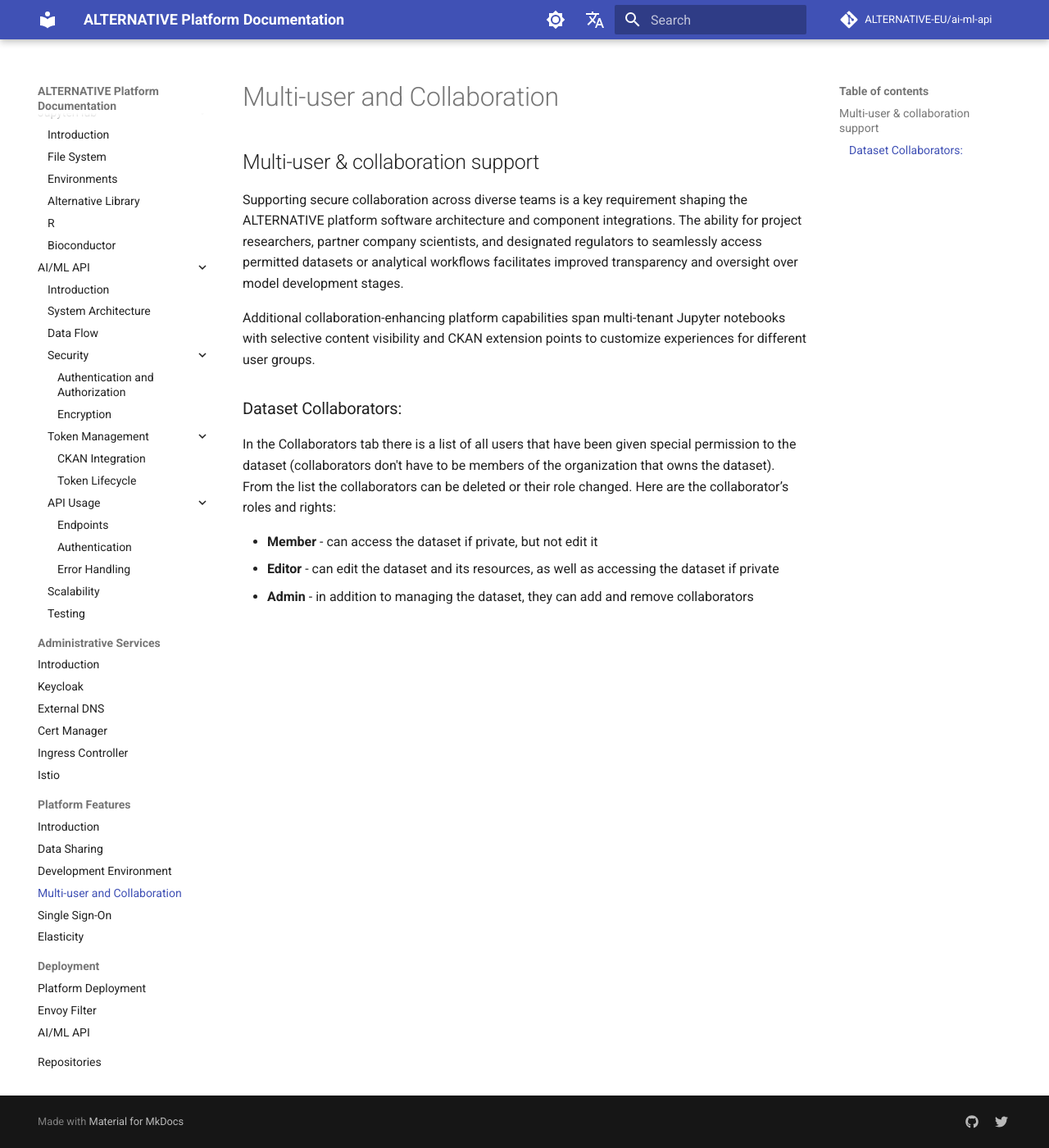
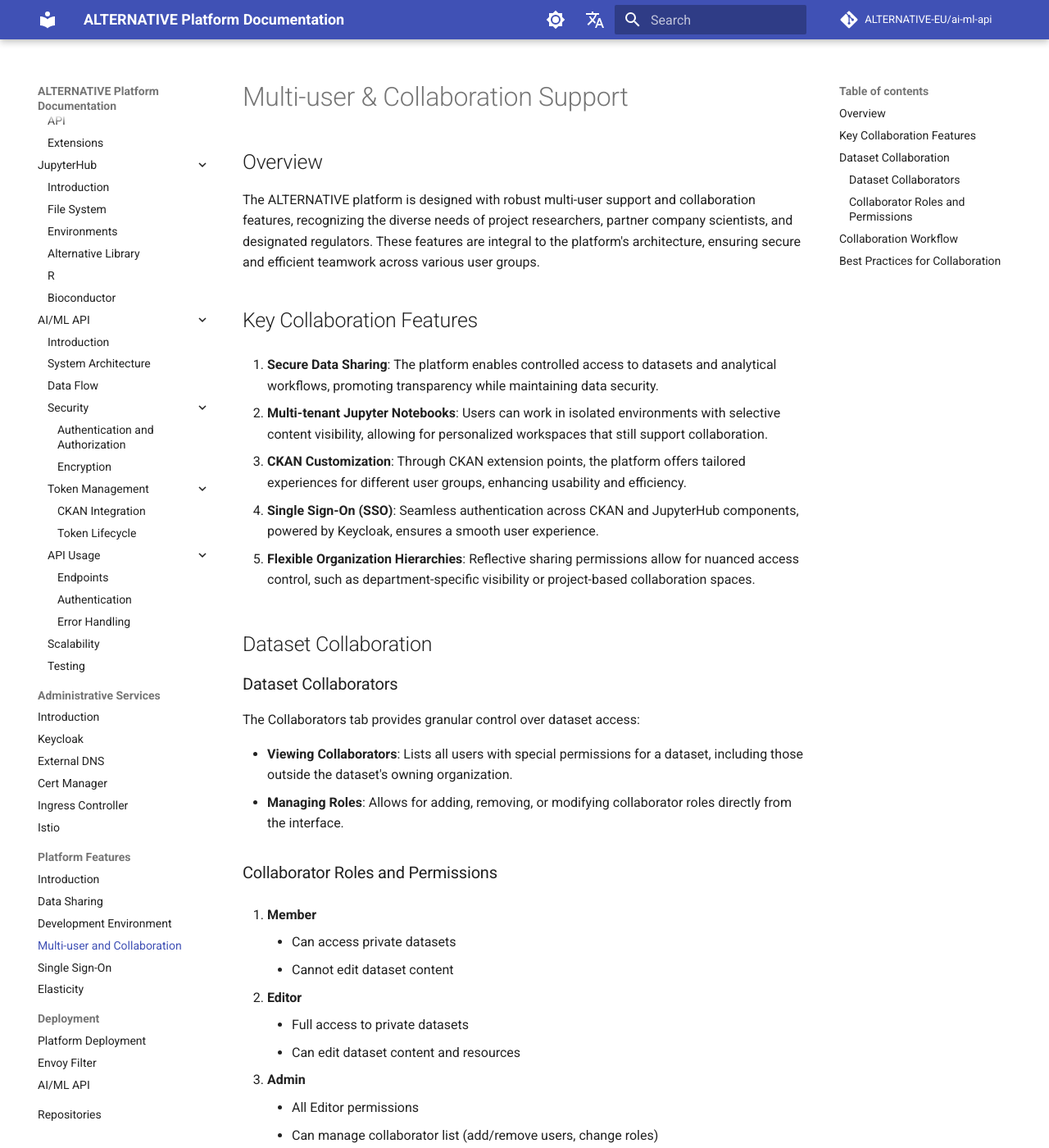
Before and after one commit to ALTERNATIVE-EU/alternative.github.io, an MkDocs documentation site: the page built from docs/docs/features/multi-user-and-collaboration.md, in a window 1280 px wide and 1400 px high. Shown: the whole window at 82% size. Built offline with MkDocs 1.6.1 and Material for MkDocs 9.7.7, drawn with Linux system fonts in a browser that asks for light colours; comment, search, counter and statistics services are not loaded; some of the changed text lies outside the part shown.

Commit message:
Multi user and collaboration improvements

```diff
--- a/docs/docs/features/multi-user-and-collaboration.md
+++ b/docs/docs/features/multi-user-and-collaboration.md
@@ -1,13 +1,55 @@
-## Multi-user & collaboration support
+# Multi-user & Collaboration Support
 
-Supporting secure collaboration across diverse teams is a key requirement shaping the ALTERNATIVE platform software architecture and component integrations. The ability for project researchers, partner company scientists, and designated regulators to seamlessly access permitted datasets or analytical workflows facilitates improved transparency and oversight over model development stages.
+## Overview
 
-Additional collaboration-enhancing platform capabilities span multi-tenant Jupyter notebooks with selective content visibility and CKAN extension points to customize experiences for different user groups.
+The ALTERNATIVE platform is designed with robust multi-user support and collaboration features, recognizing the diverse needs of project researchers, partner company scientists, and designated regulators. These features are integral to the platform's architecture, ensuring secure and efficient teamwork across various user groups.
 
-### Dataset Collaborators:
+## Key Collaboration Features
 
-In the Collaborators tab there is a list of all users that have been given special permission to the dataset (collaborators don't have to be members of the organization that owns the dataset). From the list the collaborators can be deleted or their role changed. Here are the collaborator’s roles and rights:
+1. **Secure Data Sharing**: The platform enables controlled access to datasets and analytical workflows, promoting transparency while maintaining data security.
 
-- **Member** - can access the dataset if private, but not edit it
-- **Editor** - can edit the dataset and its resources, as well as accessing the dataset if private
-- **Admin** - in addition to managing the dataset, they can add and remove collaborators
+2. **Multi-tenant Jupyter Notebooks**: Users can work in isolated environments with selective content visibility, allowing for personalized workspaces that still support collaboration.
+
+3. **CKAN Customization**: Through CKAN extension points, the platform offers tailored experiences for different user groups, enhancing usability and efficiency.
+
+4. **Single Sign-On (SSO)**: Seamless authentication across CKAN and JupyterHub components, powered by Keycloak, ensures a smooth user experience.
+
+5. **Flexible Organization Hierarchies**: Reflective sharing permissions allow for nuanced access control, such as department-specific visibility or project-based collaboration spaces.
+
+## Dataset Collaboration
+
+### Dataset Collaborators
+
+The Collaborators tab provides granular control over dataset access:
+
+- **Viewing Collaborators**: Lists all users with special permissions for a dataset, including those outside the dataset's owning organization.
+- **Managing Roles**: Allows for adding, removing, or modifying collaborator roles directly from the interface.
+
+### Collaborator Roles and Permissions
+
+1. **Member**
+      - Can access private datasets
+      - Cannot edit dataset content
+
+2. **Editor**
+      - Full access to private datasets
+      - Can edit dataset content and resources
+
+3. **Admin**
+      - All Editor permissions
+      - Can manage collaborator list (add/remove users, change roles)
+
+## Collaboration Workflow
+
+1. **Data Publishing**: Organizations can publish datasets with specified visibility (public or private).
+2. **Access Control**: Admins can set granular permissions for datasets and resources.
+3. **Collaboration Spaces**: Users can create shared workspaces for specific projects or teams.
+4. **Version Control**: Built-in support for tracking changes and maintaining data integrity.
+5. **Feedback Mechanisms**: Users can rate, comment on, and discuss datasets within the platform.
+
+## Best Practices for Collaboration
+
+- Regularly review and update collaborator permissions to maintain security.
+- Utilize tagging and metadata to improve discoverability of shared resources.
+- Leverage Jupyter notebooks for interactive data exploration and sharing of analytical workflows.
+- Encourage the use of version control features to track changes and facilitate collaboration on datasets and code.
```
